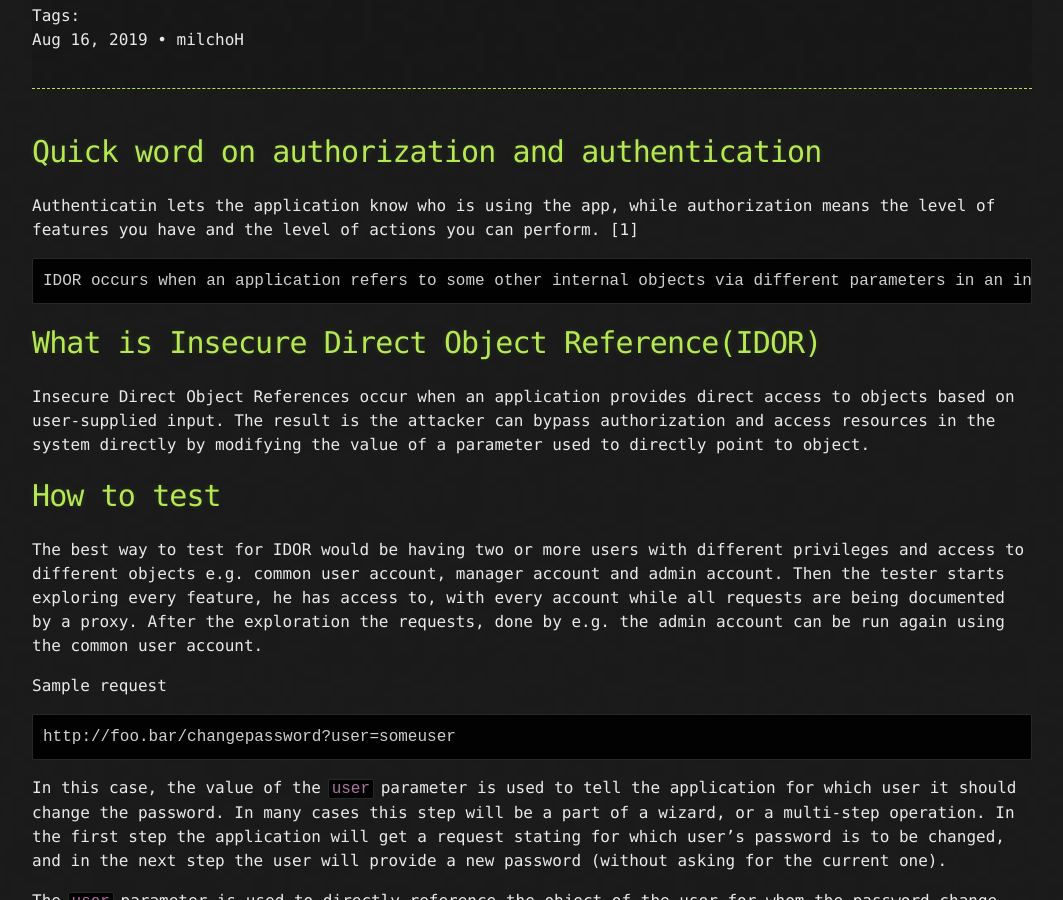
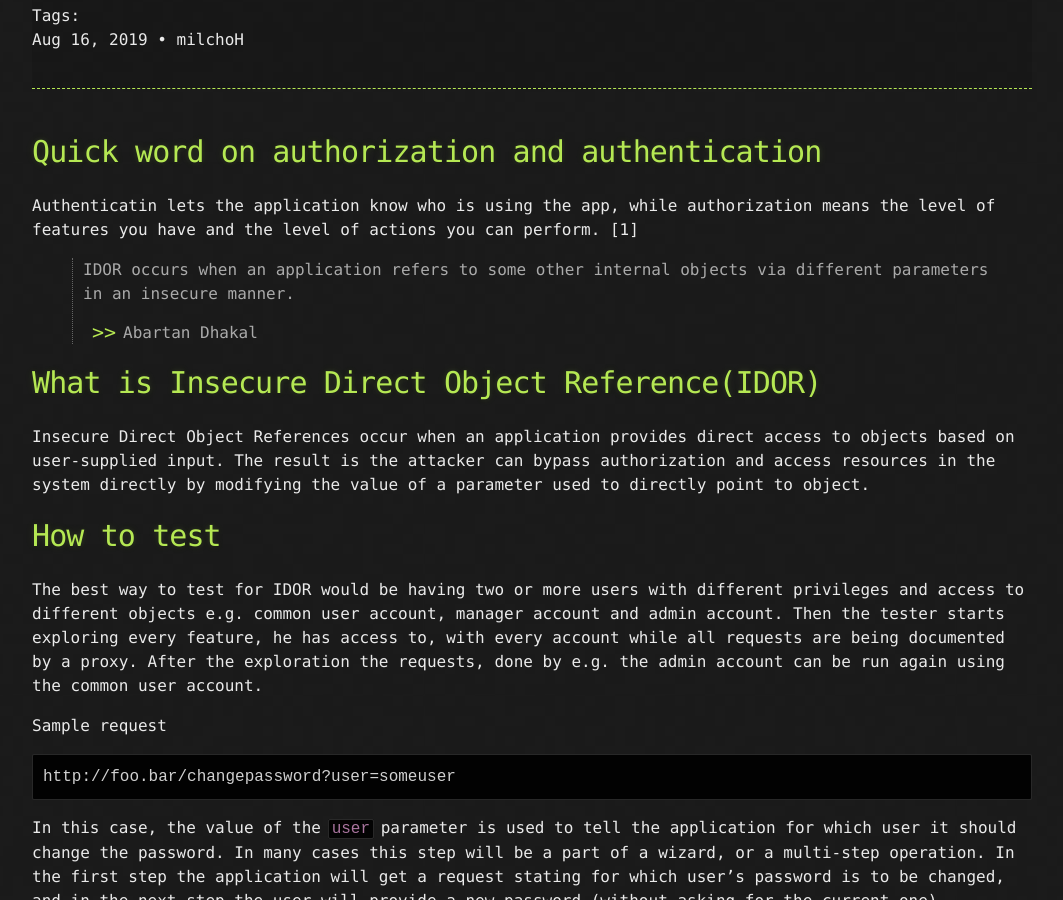
Before and after one commit to milchoH/milchoH.github.io, a Jekyll site: the page built from _posts/2019-16-08-What-is-IDOR.md, in a window 1280 px wide and 900 px high, scrolled down 369 px. Shown: the whole window, without its empty margins (108-1171 px from the left). Built offline with Jekyll 4.4.1, drawn with Linux system fonts in a browser that asks for light colours.

````diff
--- a/_posts/2019-16-08-What-is-IDOR.md
+++ b/_posts/2019-16-08-What-is-IDOR.md
@@ -10,9 +10,10 @@ category: tutorials
 
 # Quick word on authorization and authentication
 Authenticatin lets the application know who is using the app, while authorization means the level of features you have and the level of actions you can perform. [1]
-```
-IDOR occurs when an application refers to some other internal objects via different parameters in an insecure manner. - Abartan Dhakal
-```
+
+> IDOR occurs when an application refers to some other internal objects via different parameters in an insecure manner.
+> - Abartan Dhakal
+
 
 # What is Insecure Direct Object Reference(IDOR)
 Insecure Direct Object References occur when an application provides direct access to objects based on user-supplied input. The result is the attacker can bypass authorization and access resources in the system directly by modifying the value of a parameter used to directly point to object.
````
